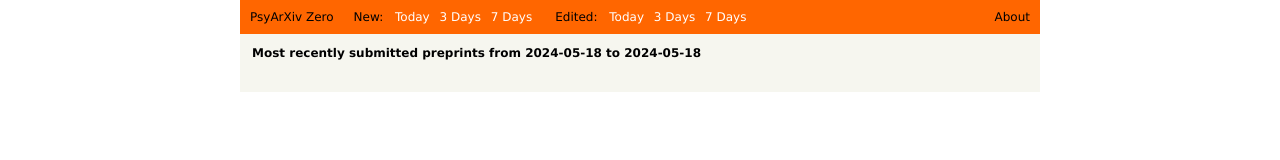
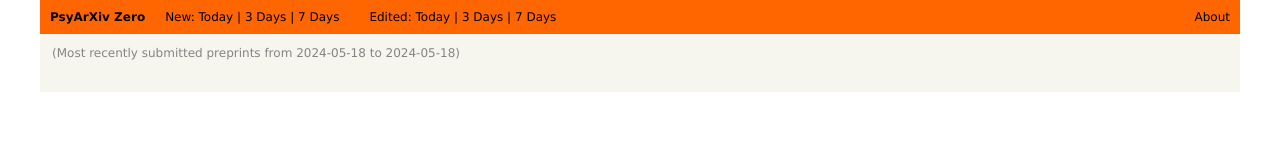
Before and after one commit to mvuorre/psyarxiv-ui, a website: page public/index.html in a window 1280 px wide. Drawn offline with Linux system fonts and the light colour scheme; no server answers.

Commit message:
Layout edits

```diff
--- a/public/index.html
+++ b/public/index.html
@@ -12,14 +12,14 @@
         <div class="navbar-filters">
             <div class="navbar-filter-group">
                 <span>New:</span>
-                <a href="#" id="today-new">Today</a>
-                <a href="#" id="last3days-new">3 Days</a>
+                <a href="#" id="today-new">Today</a> |
+                <a href="#" id="last3days-new">3 Days</a> |
                 <a href="#" id="last7days-new">7 Days</a>
             </div>
             <div class="navbar-filter-group">
                 <span>Edited:</span>
-                <a href="#" id="today-edited">Today</a>
-                <a href="#" id="last3days-edited">3 Days</a>
+                <a href="#" id="today-edited">Today</a> |
+                <a href="#" id="last3days-edited">3 Days</a> |
                 <a href="#" id="last7days-edited">7 Days</a>
             </div>
         </div>
--- a/public/script.js
+++ b/public/script.js
@@ -18,7 +18,7 @@ async function displayPreprints(startDate, endDate, filterType) {
     preprintsList.innerHTML = ''; // Clear the list before displaying new results
 
     const dateRangeText = document.getElementById('date-range-text');
-    dateRangeText.textContent = `Most recently ${filterType === 'date_created' ? 'submitted preprints' : 'edited preprints'} from ${startDate} to ${endDate}`;
+    dateRangeText.textContent = `(Most recently ${filterType === 'date_created' ? 'submitted preprints' : 'edited preprints'} from ${startDate} to ${endDate})`;
 
     if (Array.isArray(preprints) && preprints.length > 0) {
         preprints.forEach(preprint => {
--- a/public/style.css
+++ b/public/style.css
@@ -11,7 +11,7 @@ body {
 
 .navbar {
   width: 100%;
-  max-width: 800px;
+  max-width: 1200px;
   display: grid;
   grid-template-columns: auto 1fr auto;
   align-items: center;
@@ -20,27 +20,28 @@ body {
   box-sizing: border-box;
 }
 
-.navbar-left {
+.navbar-brand {
   display: flex;
+  font-weight: bold;
   align-items: center;
 }
 
 .navbar-filters {
   display: flex;
+  margin-left: 0px;
+}
+
+.navbar-filter-group {
+  margin-right: 10px;
+}
+
+.navbar-filter-group span {
+  margin-right: 0px;
   margin-left: 20px;
 }
 
-.navbar-filter-group {
-  margin-right: 20px;
-}
-
-.navbar-filter-group span {
-  margin-right: 5px;
-}
-
 .navbar-filter-group a {
-  color: white;
-  margin: 0 3px;
+  margin: 0 0px;
 }
 
 .navbar-filter-group a:hover {
@@ -53,7 +54,7 @@ body {
 
 .container {
   width: 100%;
-  max-width: 800px;
+  max-width: 1200px;
   background-color: #f6f6ef;
   padding: 12px;
   box-sizing: border-box;
@@ -61,7 +62,7 @@ body {
 
 .date-range-text {
   margin-bottom: 20px;
-  font-weight: bold;
+  color: #848484;
 }
 
 ul {
```
